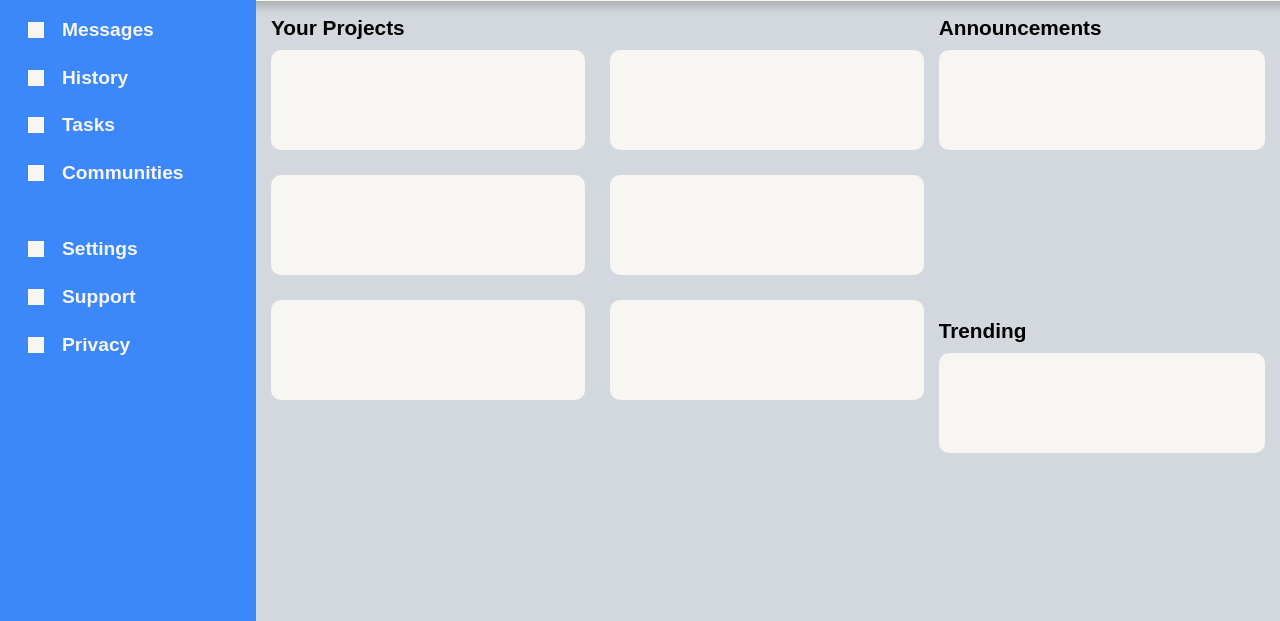
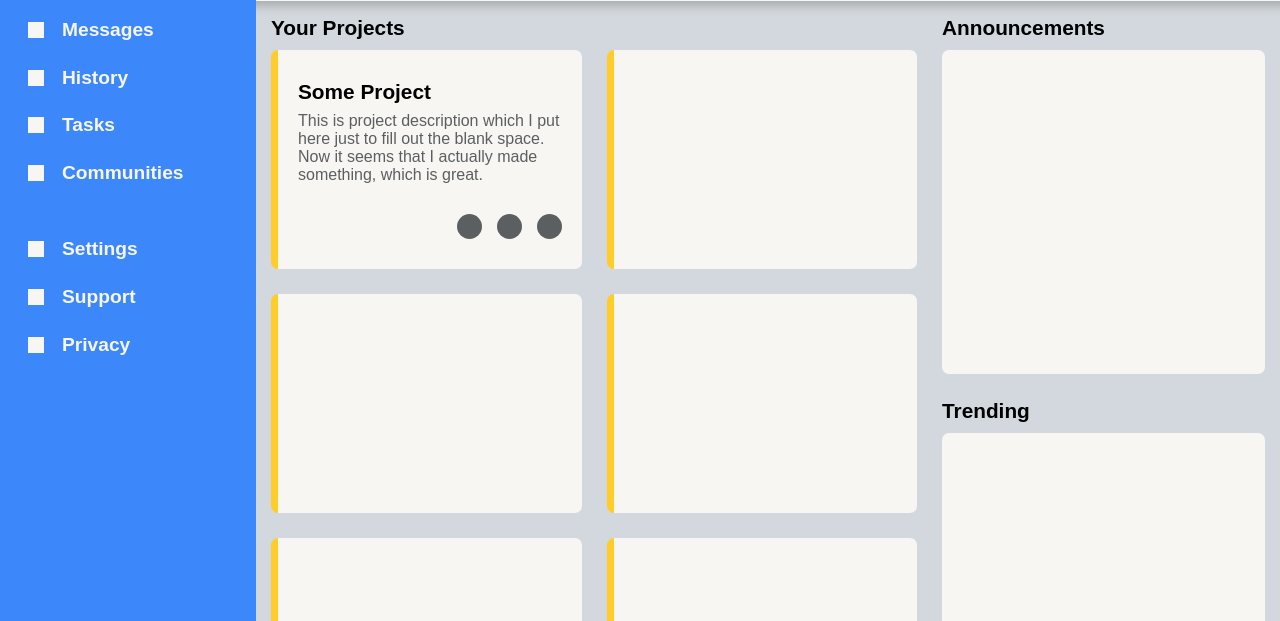
Before and after one commit to karolbrol/odin-admin-dashboard, a plain HTML site: page index.html in a window 1280 px wide. Shown: the part 179-800 px from the top of the page. Drawn offline with Linux system fonts and the light colour scheme.

Commit message:
Lay out project card

```diff
--- a/index.html
+++ b/index.html
@@ -97,12 +97,26 @@
         <div class="projects">
             <h1>Your Projects</h1>
             <div class="card-container">
-                <div class="card"></div>
-                <div class="card"></div>
-                <div class="card"></div>
-                <div class="card"></div>
-                <div class="card"></div>
-                <div class="card"></div>
+                <div class="card p-card">
+                    <div>
+                        <h2>Some Project</h2>
+                        <p>
+                            This is project description which I put here just to fill
+                            out the blank space. Now it seems that I actually made
+                            something, which is great.
+                        </p>
+                    </div>
+                    <div class="p-card-actions">
+                        <div class="add2favorites-icon"></div>
+                        <div class="add2observed-icon"></div>
+                        <div class="share-icon"></div>
+                    </div>
+                </div>
+                <div class="card p-card"></div>
+                <div class="card p-card"></div>
+                <div class="card p-card"></div>
+                <div class="card p-card"></div>
+                <div class="card p-card"></div>
             </div>
         </div>
         <div class="announcements">
--- a/style.css
+++ b/style.css
@@ -7,6 +7,7 @@
 :root {
     --clr-white: rgb(247, 246, 242);
     --clr-gray: rgb(210, 216, 221);
+    --clr-dgray: rgb(91, 95, 97);
     --clr-accent1: rgb(60, 136, 250);
     --clr-accent2: rgb(255, 205, 40);
     --clr-shadow: rgba(90, 90, 90, 0.349);
@@ -182,7 +183,7 @@ main {
     display: grid;
     grid-template: auto auto / 2fr 1fr;
     padding: 15px;
-    gap: 15px;
+    gap: 25px;
 }
 
 main h1 {
@@ -198,10 +199,49 @@ main h1 {
     display: grid;
     gap: 25px;
     grid-template-columns: repeat(auto-fill, minmax(250px, 1fr));
+    grid-auto-rows: 1fr;
 }
 
 .card {
     background-color: var(--clr-white);
     min-height: 100px;
-    border-radius: 10px;
+    border-radius: 7px;
+    padding: 30px 20px;
 }
+
+.p-card {
+    border-left: 7px solid var(--clr-accent2);
+    display: grid;
+    gap: 30px;
+    grid-template: 1fr auto / 1fr;
+}
+
+.p-card h2 {
+    font-size: 1.3rem;
+    margin-bottom: .5rem;
+}
+
+.p-card p {
+    color: var(--clr-dgray);
+}
+
+.p-card-actions {
+    display: grid;
+    grid-auto-flow: column;
+    gap: 15px;
+    justify-content: end;
+}
+.add2favorites-icon,
+.add2observed-icon,
+.share-icon {
+    width: 25px;
+    height: 25px;
+    background-color: var(--clr-dgray);
+    border-radius: 100px;
+}
+
+.announcements,
+.trending {
+    display: grid;
+    grid-template-rows: auto 1fr;
+}
```
